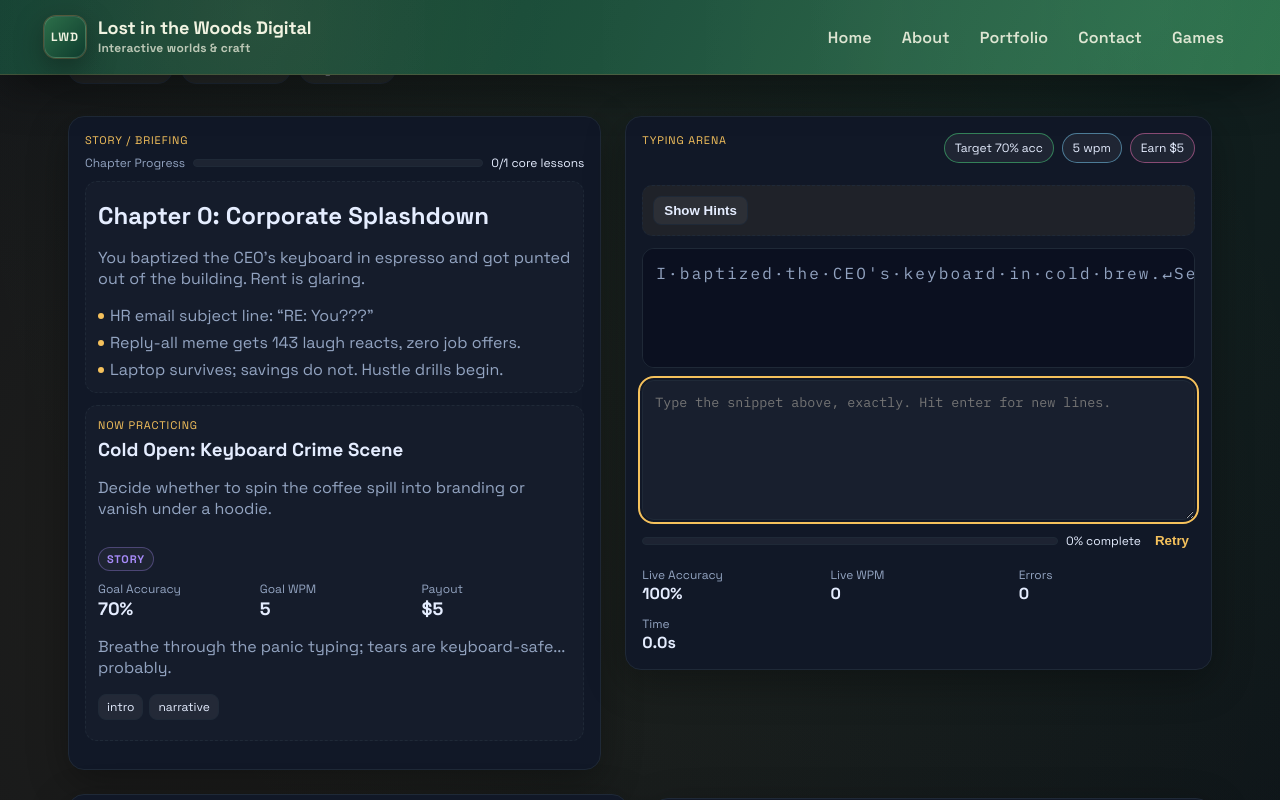
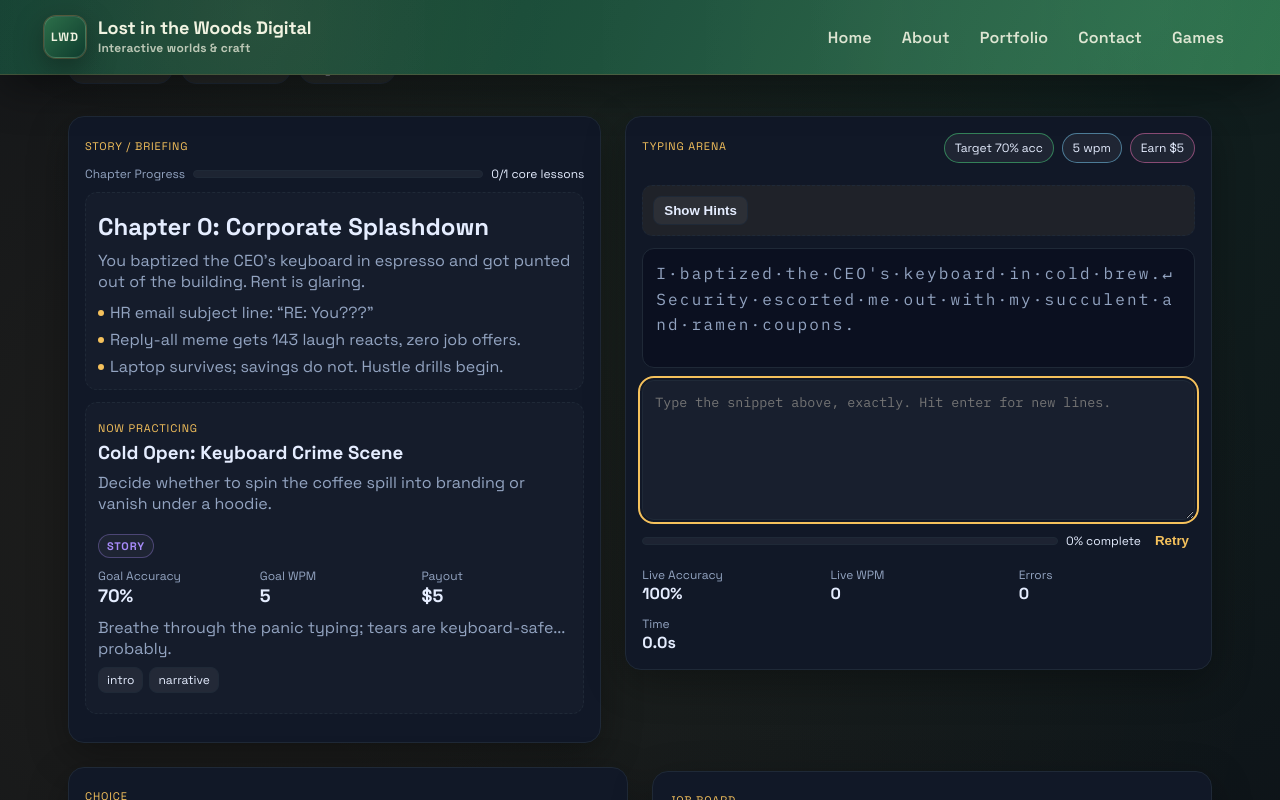
Before and after one commit to yuseaname/keyquest, a React (Vite) app: page / in a window 1280 px wide. Both pictures are taken after a click on the button "Start the Chaos". Shown: the part 459-1259 px from the top of the page. Built offline with nearby package versions, Linux system fonts and the light colour scheme.

Commit message:
Add word-wrap to prevent text overflow in panels

```diff
--- a/src/styles.css
+++ b/src/styles.css
@@ -251,6 +251,16 @@ body {
   border-radius: 16px;
   padding: 16px;
   box-shadow: 0 12px 40px rgba(0, 0, 0, 0.32);
+  word-wrap: break-word;
+  overflow-wrap: break-word;
+  word-break: break-word;
+}
+
+.panel p {
+  word-wrap: break-word;
+  overflow-wrap: break-word;
+  word-break: break-word;
+  margin: 0.5em 0;
 }
 
 .panel-header {
@@ -273,6 +283,15 @@ body {
   padding: 12px;
   margin-bottom: 12px;
   background: rgba(255, 255, 255, 0.02);
+  word-wrap: break-word;
+  overflow-wrap: break-word;
+  word-break: break-word;
+}
+
+.story-block h2,
+.story-block h3 {
+  word-wrap: break-word;
+  overflow-wrap: break-word;
 }
 
 .beats {
```
